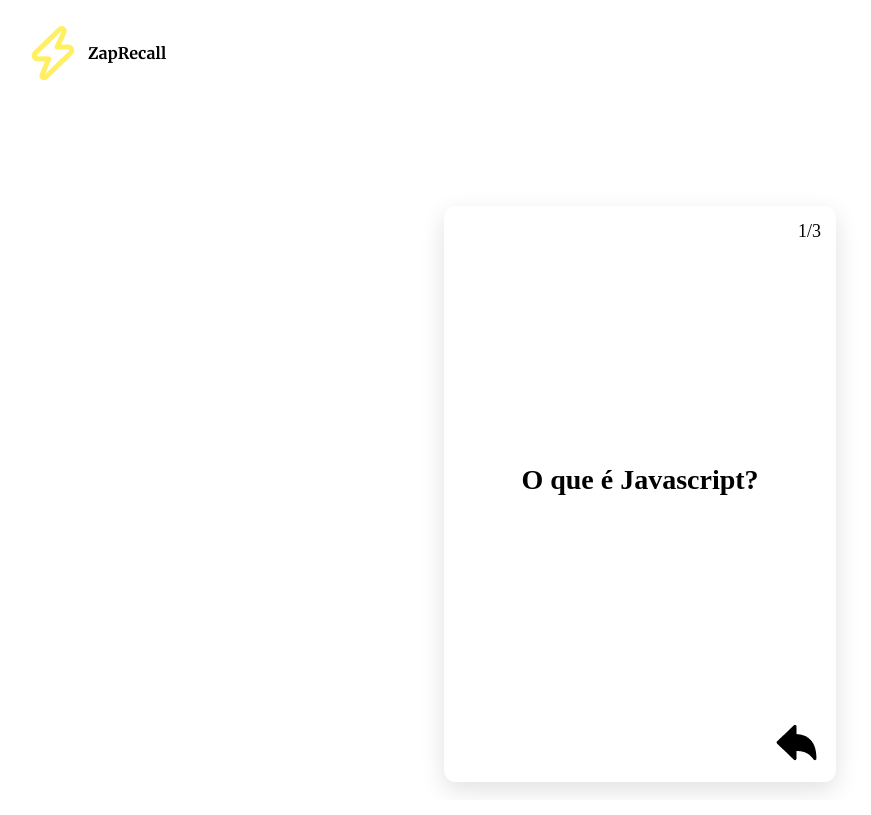
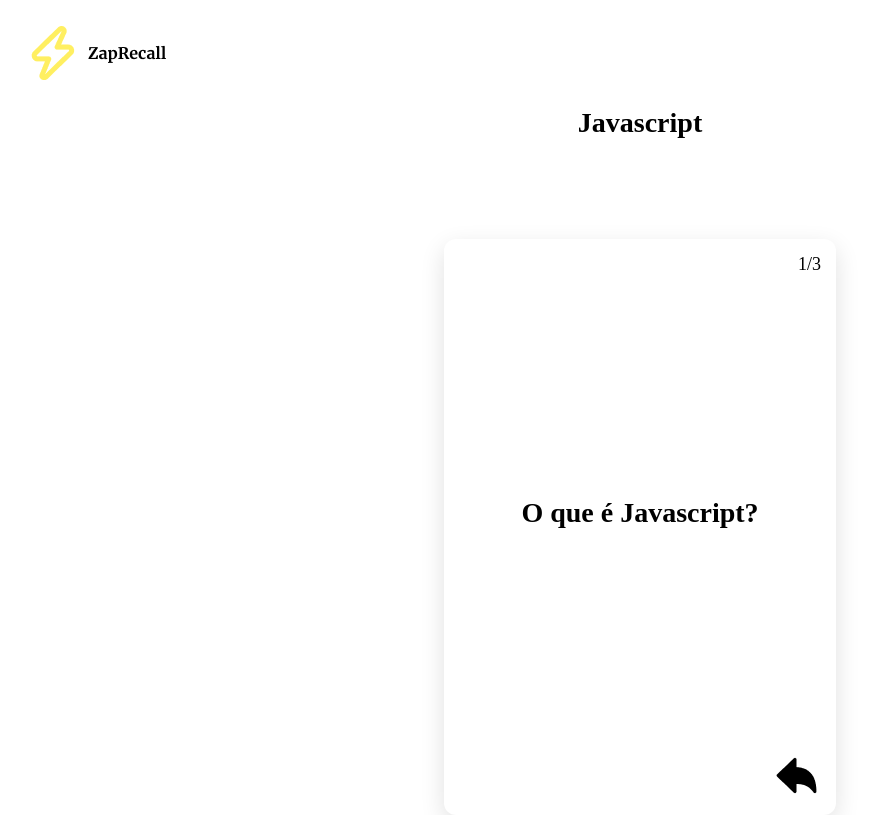
Before and after one commit to C137Rodrigolima/ZapRecall_React, a React (Create React App) app: page / in a window 1280 px wide. Both pictures are taken after a click on the button "Praticar Javascript". Shown: the whole page, without its empty margins (0-871 px from the left). Built offline with nearby package versions, Linux system fonts and the light colour scheme.

Commit message:
Start window accepts more than one Deck, and title of Decks shown on DeckGame

```diff
--- a/public/css/style.css
+++ b/public/css/style.css
@@ -51,7 +51,7 @@ h6 {
     margin-top: 200px;
     margin-bottom: 200px;
 }
-.button-style-inicio {
+button {
     width: 345px;
     height: 72px;
     margin-bottom: 15px;
--- a/src/Componentes/App.js
+++ b/src/Componentes/App.js
@@ -4,10 +4,11 @@ import TelaFlashCard from "./TelaFlashCard";
 
 export default function App(){
     const [trocaClasse, setTrocaClasse] = useState("invisivel");
-    const [deckClicado, setDeckClicado] = useState("")
+    const [nomeDeck, setNomeDeck] = useState("");
 
-    function trocarTela(nomeDeck) {
-        setDeckClicado(nomeDeck);
+
+    function trocarTela(deckClicado, numeroDeck) {
+        setNomeDeck(deckClicado);
         setTrocaClasse("mostrar");
     }
 
@@ -17,7 +18,7 @@ export default function App(){
             <TelaInicio trocarTela={trocarTela}
             nomeClasse={trocaClasse === "mostrar"? "invisivel" : "mostrar"}/>
         :
-            <TelaFlashCard clicadoDeck={deckClicado}
+            <TelaFlashCard deckNome={nomeDeck}
             nomeClasse={trocaClasse === "invisivel"? "invisivel" : "mostrar"}/>
     }
         </>
--- a/src/Componentes/FlashCard.js
+++ b/src/Componentes/FlashCard.js
@@ -7,7 +7,7 @@ import TelaFinal from "./TelaFinal";
 let respostasErradas = 0;
 let indice = 0;
 
-export default function FlashCard({deckEscolhido}){
+export default function FlashCard({deckEscolhido, tituloDeck}){
     const [valor, setValor] = useState(true);
     const [borda, setBorda] = useState("");
     const [nextValor, setNextValor] = useState(true);
@@ -35,6 +35,8 @@ export default function FlashCard({deckEscolhido}){
 
     return (
         nextScreen?
+        <>
+            <div><h2>{tituloDeck}</h2></div>
             <div className={`card ${borda}`} data-identifier="flashcard">
                 <div className="top-card">
                     <div></div>
@@ -53,6 +55,7 @@ export default function FlashCard({deckEscolhido}){
                 <BottomNextCard nextCard={nextCard}/>
                 }
             </div>
+            </>
         :
             <TelaFinal numerodeErros={respostasErradas}/>
     );
--- a/src/Componentes/TelaFinal.js
+++ b/src/Componentes/TelaFinal.js
@@ -2,15 +2,26 @@ export default function TelaFinal({numerodeErros}){
 
     return(
         numerodeErros === 0?
+        <>
         <div className="tela-final">
-                <h1>PARABÉNS! <img src="./assets/party.png" alt="party"/></h1>
-                <h4>Você não esqueceu de nenhum flashcard!</h4>
+            <h1>PARABÉNS! <img src="./assets/party.png" alt="party"/></h1>
+            <h4>Você não esqueceu de nenhum flashcard!</h4>
+            <button  data-identifier="start-zap-recall">
+                Tentar novamente
+                <img src="./assets/next.png" alt="avançar"/>
+            </button>
         </div>
+        </>
         :
+        <>
         <div className="tela-final">
             <h1>Putz.. <img src="./assets/sad.png" alt="sad"/></h1>
             <h4>Você esqueceu alguns flashcards.. Não desanime! Na próxima você consegue!</h4>
+            <button  data-identifier="start-zap-recall">
+                Tentar novamente
+                <img src="./assets/next.png" alt="avançar"/>
+            </button>
         </div>
-
+        </>
     );
 }
--- a/src/Componentes/TelaFlashCard.js
+++ b/src/Componentes/TelaFlashCard.js
@@ -1,9 +1,9 @@
 import FlashCard from "./FlashCard";
 
-let escolhidoDeck;
-export default function TelaFlashCard({nomeClasse, clicadoDeck}){
+export default function TelaFlashCard({nomeClasse, deckNome}){
 
-        const react = [
+    const todosDecks = {
+        React: [
             {cardnumber: "1/8", cardpergunta: "O que é JSX?", resposta: "Uma extensão de linguagem do JavaScript"
             },
             {cardnumber: "2/8", cardpergunta: "O React é __", resposta: "uma biblioteca JavaScript para construção de interfaces"
@@ -20,27 +20,23 @@ export default function TelaFlashCard({nomeClasse, clicadoDeck}){
             },
             {cardnumber: "8/8", cardpergunta: "Usamos estado (state) para __", resposta: "dizer para o React quais informações quando atualizadas devem renderizar a tela novamente"
             }
-        ];
-        const javascript= [
+        ],
+        Javascript: [
             {cardnumber: "1/3", cardpergunta: "O que é Javascript?", resposta: "Resposta genérica 1"
             },
             {cardnumber: "2/3", cardpergunta: "Pergunta genérica 2", resposta: "Resposta genérica 2"
             },
             {cardnumber: "3/3", cardpergunta: "Pergutna genérica 3", resposta: "Resposta genérica 3"
             }
-        ];
+        ]
+    };
 
-        if(clicadoDeck === "javascript"){
-            escolhidoDeck = javascript;
-        } else if(clicadoDeck === "react"){
-            escolhidoDeck = react;
-        }
     return (
         <div className={nomeClasse}>
         <header>
             <img className="logo-mini" src="assets/logo-mini.png" alt="mini-logo"/>
         </header>
-            <FlashCard deckEscolhido={escolhidoDeck}/>
+            <FlashCard deckEscolhido={todosDecks[deckNome]} tituloDeck={deckNome}/>
         </div>
     );
 }
--- a/src/Componentes/TelaInicio.js
+++ b/src/Componentes/TelaInicio.js
@@ -3,11 +3,11 @@ export default function TelaInicio ({nomeClasse, trocarTela}){
     return (
         <div  className={nomeClasse}>
             <img className="logo" src="assets/logo.png" alt="Logo"/>
-            <button className="button-style-inicio" onClick={() => trocarTela("react")} data-identifier="start-zap-recall">
+            <button onClick={() => trocarTela("React")} data-identifier="start-zap-recall">
                 Praticar React
                 <img src="./assets/next.png" alt="avançar"/>
             </button>
-            <button className="button-style-inicio" onClick={() => trocarTela("javascript")} data-identifier="start-zap-recall">
+            <button onClick={() => trocarTela("Javascript")} data-identifier="start-zap-recall">
                 Praticar Javascript
                 <img src="./assets/next.png" alt="avançar"/>
             </button>
```
